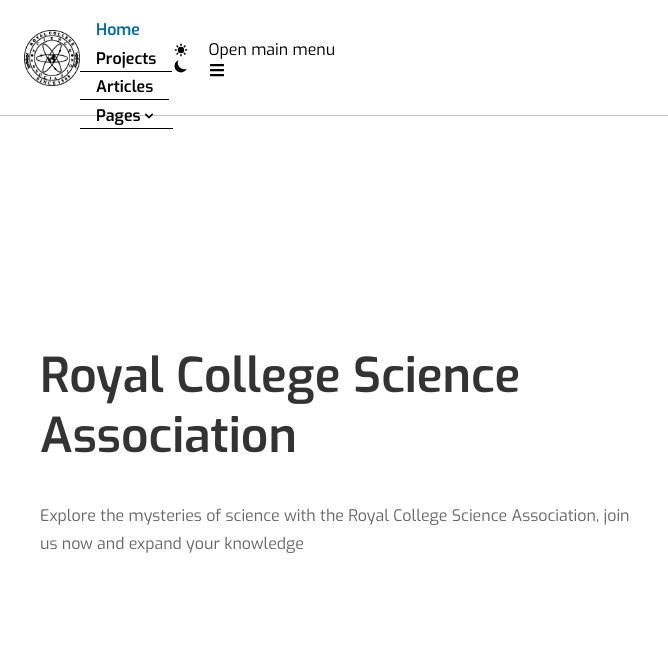
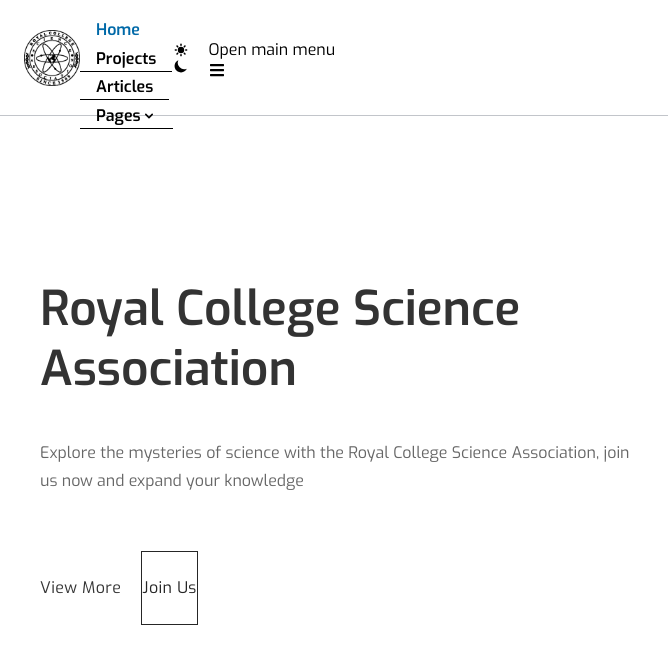
Before and after one commit to induwara16/rcsa, a Next.js app: page / in a window 1280 px wide. Shown: the top 664 px of the page, without its empty margins (0-668 px from the left). Built offline with nearby package versions, Linux system fonts and the light colour scheme.

Commit message:
hero kinda done

```diff
--- a/app/layout.tsx
+++ b/app/layout.tsx
@@ -26,16 +26,22 @@ const theme = createTheme({
       list: '*:!mx-0 md:h-full *:md:h-full *:md:flex *:md:items-center *:hover:!bg-gray-100 *:dark:hover:!bg-gray-700',
     },
     link: {
-      base: "text-base font-semibold hover:!text-sky-600 hover:dark:!text-sky-300 flex !px-4 !mx-0",
+      base: "text-base font-semibold hover:!text-sky-600 hover:dark:!text-sky-400 flex !px-4 !mx-0",
       active: {
-        on: "text-sky-700 dark:text-sky-400",
+        on: "text-sky-700 dark:text-sky-500",
       }
     }
   },
   dropdown: {
     floating: {
-      item: { base: '!text-base hover:!text-sky-600 hover:dark:!text-sky-300' }
+      item: { base: '!text-base hover:!text-sky-600 hover:dark:!text-sky-400' }
     },
+  },
+  button: {
+    outlineColor: {
+      default: 'border border-neutral-800 text-neutral-800 hover:border-primary-800 hover:bg-primary-800 hover:text-white focus:ring-primary-300 dark:border-neutral-300 dark:text-neutral-300 dark:hover:border-primary-700 dark:hover:bg-primary-700 dark:hover:text-white dark:focus:ring-primary-800'
+    },
+    base: 'py-6 px-7 tracking-wide'
   }
 });
 
--- a/app/page.tsx
+++ b/app/page.tsx
@@ -1,12 +1,19 @@
+import { Button } from "flowbite-react";
+import Link from "next/link";
 
 export default function Home() {
   return (
-    <section className="flex max-md:flex-col items-center text-black/80 dark:text-white bg-white dark:bg-gray-800 px-10 min-h-[100vh] max-md:text-center my-10 md:-mt-16">
-      <div className="flex-1/2 flex flex-col gap-5">
+    <section className="flex max-md:flex-col items-center text-black/80 dark:text-white bg-white dark:bg-gray-800 px-10 min-h-[100vh] max-md:text-center py-10 md:-mt-16">
+      <div className="flex-1/2 flex flex-col gap-10">
         <h1 className="text-4xl md:text-5xl font-semibold leading-12 md:leading-15">Royal College Science Association</h1>
-        <p className="mt-4 text-base leading-7 text-black/60 dark:text-white/60">
+        <p className="text-base leading-7 text-black/60 dark:text-white/60">
           Explore the mysteries of science with the Royal College Science Association, join us now and expand your knowledge
         </p>
+
+        <div className="flex max-sm:flex-col gap-5 mt-4">
+          <Button pill as={Link} href="/about-us">View More</Button>
+          <Button pill as={Link} href="/register" outline>Join Us</Button>
+        </div>
       </div>
       <div className="flex-1/2"></div>
     </section>
```
